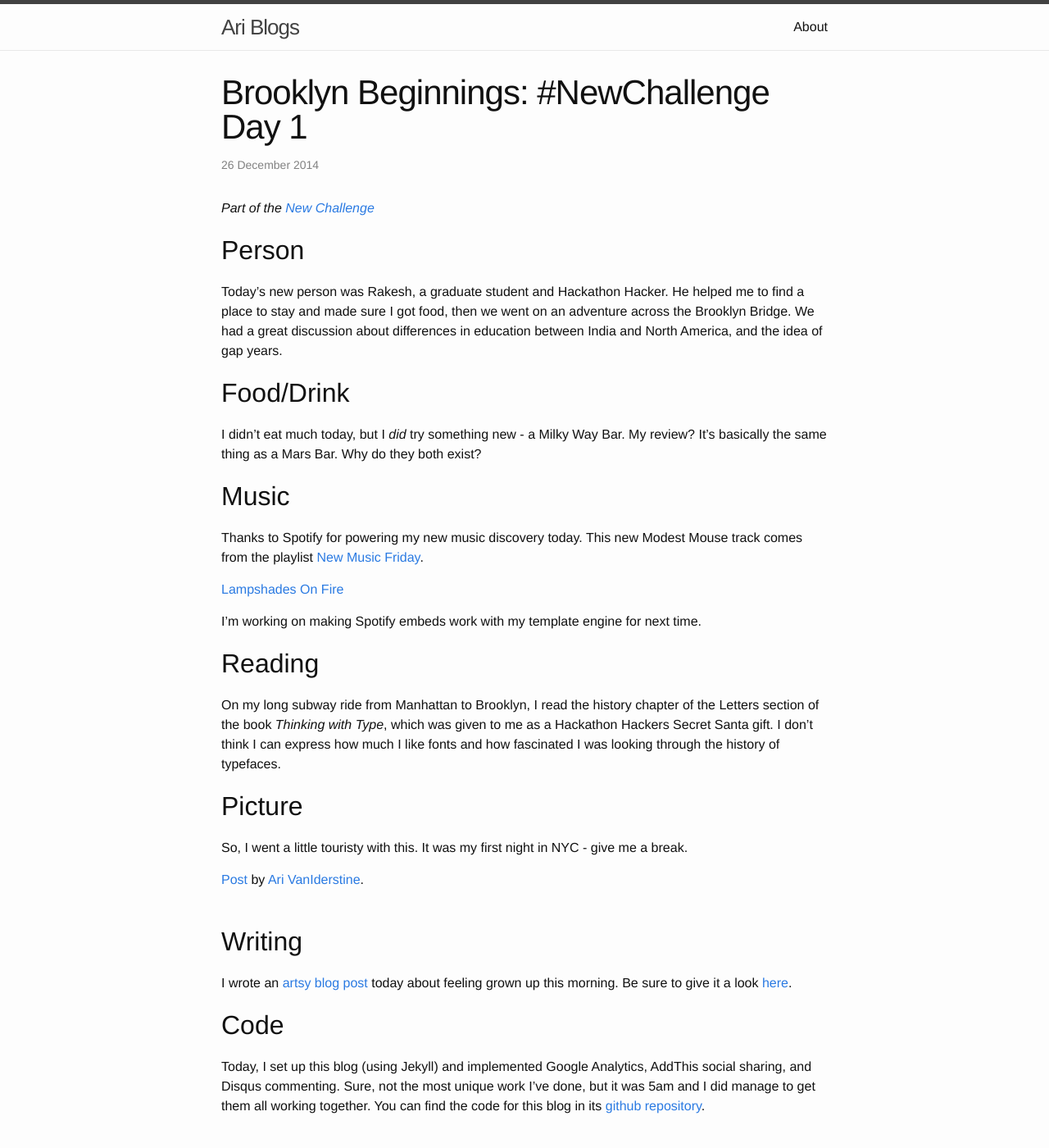
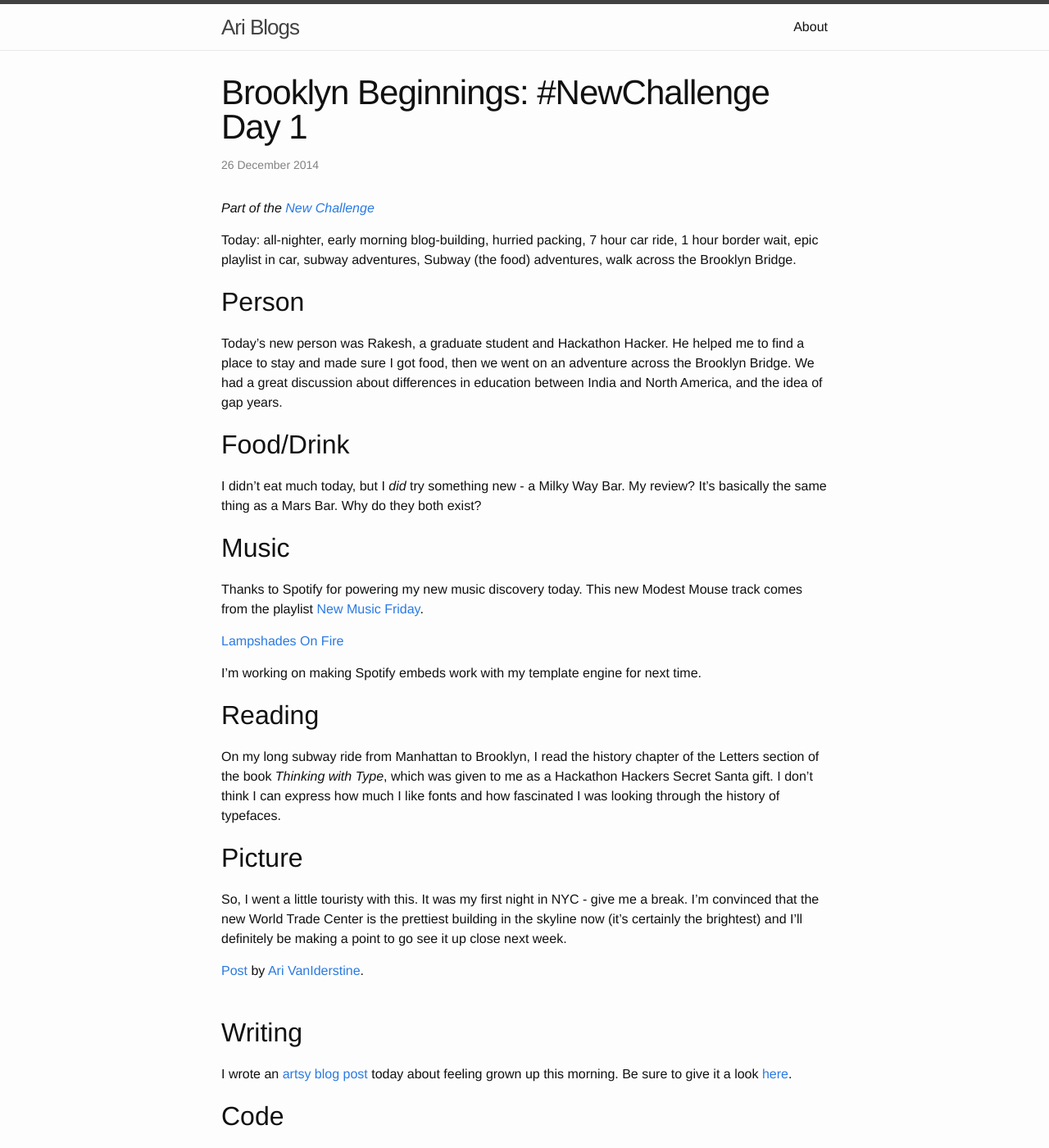
Before and after one commit to arirawr/blog, a Jekyll site: the page built from _posts/2014-12-26-newchallenge-1.markdown, in a window 1280 px wide and 1400 px high. Shown: the whole window at 82% size. Built offline with Jekyll 4.4.1, drawn with Linux system fonts in a browser that asks for light colours; comment, search, counter and statistics services are not loaded; some of the changed text lies outside the part shown.

Commit message:
Picture++, add today and tomorrow

```diff
--- a/_posts/2014-12-26-newchallenge-1.markdown
+++ b/_posts/2014-12-26-newchallenge-1.markdown
@@ -5,6 +5,8 @@ date: 2014-12-26 23:30:00
 ---
 
 _Part of the [New Challenge][nc]_
+
+Today: all-nighter, early morning blog-building, hurried packing, 7 hour car ride, 1 hour border wait, epic playlist in car, subway adventures, Subway (the food) adventures, walk across the Brooklyn Bridge.
 
 ##Person
 Today's new person was Rakesh, a graduate student and Hackathon Hacker. He helped me to find a place to stay and made sure I got food, then we went on an adventure across the Brooklyn Bridge. We had a great discussion about differences in education between India and North America, and the idea of gap years.
@@ -23,7 +25,7 @@ I'm working on making Spotify embeds work with my template engine for next time.
 On my long subway ride from Manhattan to Brooklyn, I read the history chapter of the Letters section of the book _Thinking with Type_, which was given to me as a Hackathon Hackers Secret Santa gift. I don't think I can express how much I like fonts and how fascinated I was looking through the history of typefaces.
 
 ##Picture
-So, I went a little touristy with this. It was my first night in NYC - give me a break.
+So, I went a little touristy with this. It was my first night in NYC - give me a break. I'm convinced that the new World Trade Center is the prettiest building in the skyline now (it's certainly the brightest) and I'll definitely be making a point to go see it up close next week.
 
 <div id="fb-root"></div> <script>(function(d, s, id) { var js, fjs = d.getElementsByTagName(s)[0]; if (d.getElementById(id)) return; js = d.createElement(s); js.id = id; js.src = "//connect.facebook.net/en_GB/all.js#xfbml=1"; fjs.parentNode.insertBefore(js, fjs); }(document, 'script', 'facebook-jssdk'));</script>
 <div class="fb-post" data-href="https://www.facebook.com/photo.php?fbid=10155065271570691&amp;set=a.10155065270590691.1073741840.890580690&amp;type=1" data-width="466"><div class="fb-xfbml-parse-ignore"><a href="https://www.facebook.com/photo.php?fbid=10155065271570691&amp;set=a.10155065270590691.1073741840.890580690&amp;type=1">Post</a> by <a href="https://www.facebook.com/avaniderstine">Ari VanIderstine</a>.</div></div>
```
Also changed, not shown: other parts of _posts/2014-12-26-newchallenge-1.markdown (+2 -0 lines).
